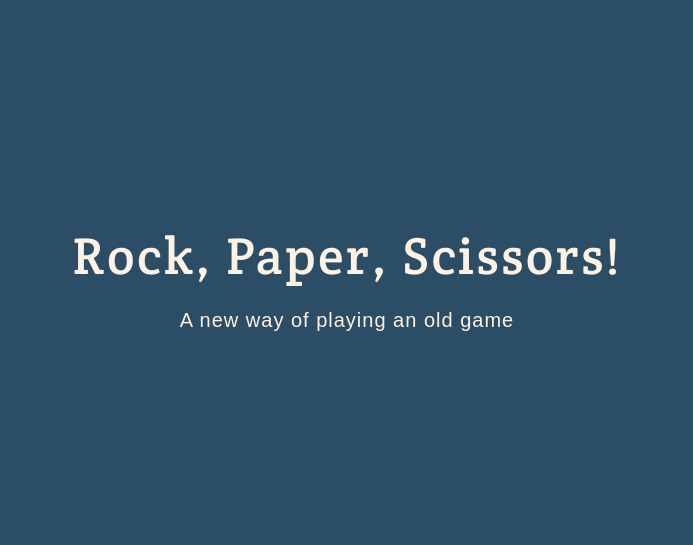
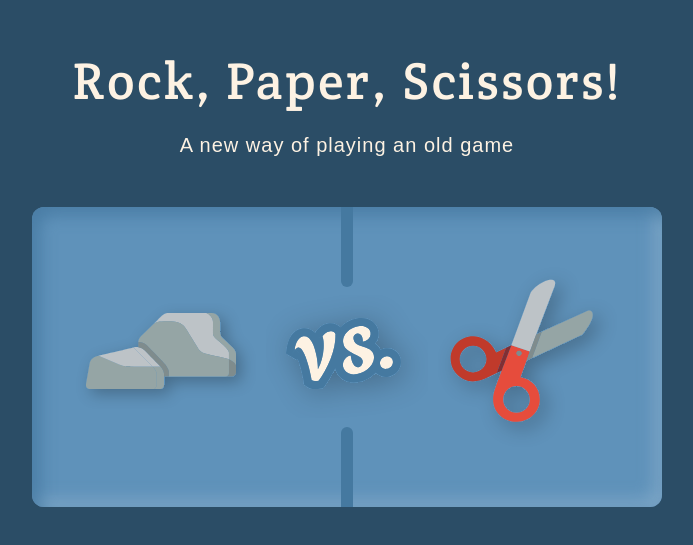
Before and after one commit to lucas-pvg/Rock-Paper-Scissors, a React (Vite) app: page / in a window 1280 px wide. Shown: the part 123-668 px from the top of the page, without its empty margins (293-986 px from the left). Built offline with nearby package versions, Linux system fonts and the light colour scheme; a web font is replaced by a local one.

Commit message:
💄✨ Add Field to App

```diff
--- a/src/App.css
+++ b/src/App.css
@@ -4,3 +4,9 @@
   padding: 2rem;
   text-align: center;
 }
+
+.app-container {
+  display: flex;
+  flex-direction: column;
+  gap: 50px;
+}
--- a/src/App.tsx
+++ b/src/App.tsx
@@ -1,12 +1,13 @@
 import { Title } from './components/title/title'
-// import { ScrollText } from './components/scroll-text/scroll-text'
+import { Field } from './components/field/field'
 import './App.css'
 
 function App() {
   return (
-    <>
+    <div className='app-container'>
       <Title />
-    </>
+      <Field />
+    </div>
   )
 }
 
```
